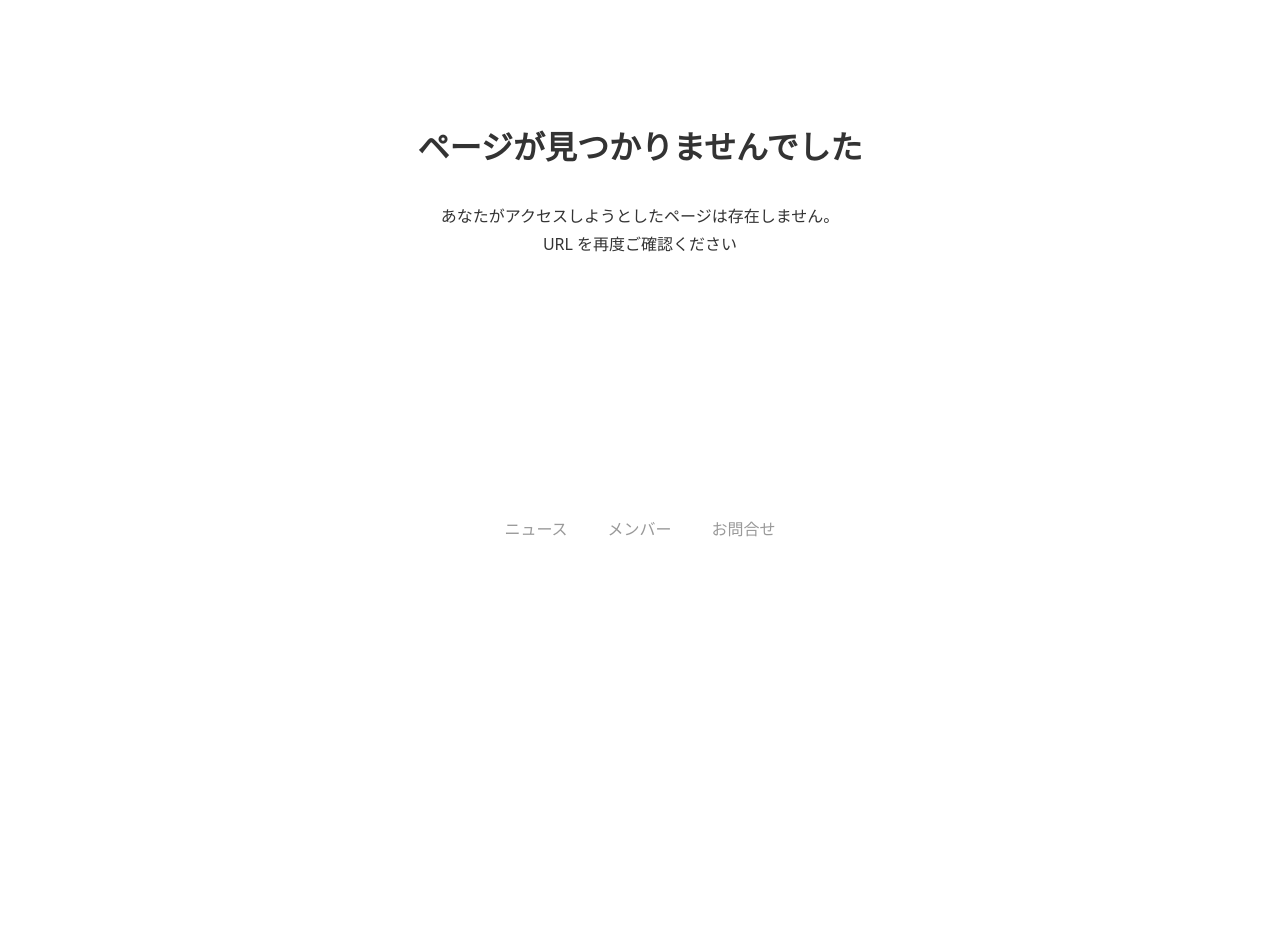
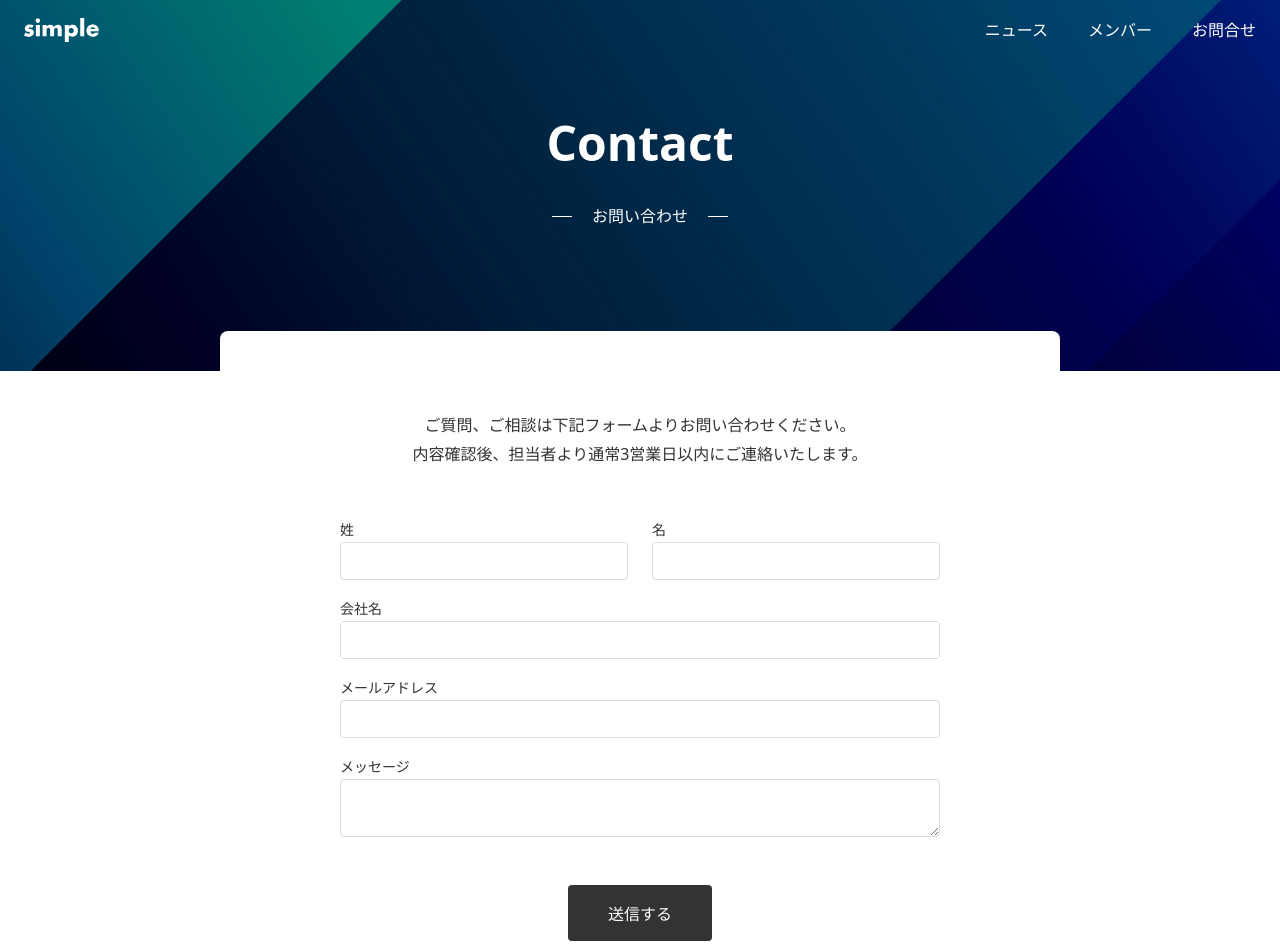
Before and after one commit to BlkYu/my-next-project, a Next.js app: page /contact in a window 1280 px wide. Before the commit this address had no page. Shown: the top 952 px of the page. Before the commit the page ends 800 px from the top, so only its background shows below. Built offline with nearby package versions, Linux system fonts and the light colour scheme.

Commit message:
9-1-4.お問い合わせフォームを作ろう

```diff
--- /dev/null
+++ b/app/_components/ContactForm/index.module.css
@@ -0,0 +1,73 @@
+.form {
+  max-width: 600px;
+  margin: 0 auto;
+}
+
+.item {
+  display: flex;
+  flex-direction: column;
+  flex: 1;
+  padding: 8px 0;
+}
+
+.horizontal {
+  display: flex;
+  justify-content: flex-start;
+  align-items: center;
+  width: 100%;
+  gap: 24px;
+}
+
+.label {
+  font-size: 14px;
+}
+
+.textfield {
+  border: 1px solid var(--color-border);
+  padding: 8px;
+  border-radius: 4px;
+  line-height: 1.5;
+  width: 100%;
+}
+
+.textarea {
+  border: 1px solid var(--color-border);
+  padding: 8px;
+  border-radius: 4px;
+  line-height: 1.5;
+  width: 100%;
+}
+
+.actions {
+  text-align: center;
+  margin-top: 40px;
+}
+
+.button {
+  border: none;
+  background-color: var(--color-button-primary);
+  padding: 16px 40px;
+  font-size: 16px;
+  border-radius: 4px;
+  color: var(--color-text-unpainted);
+  cursor: pointer;
+}
+
+.success {
+  background-color: var(--color-bg-sub);
+  text-align: center;
+  padding: 40px;
+  border-radius: var(--border-radius);
+}
+
+.error {
+  color: var(--color-text-error);
+  font-size: 14px;
+  margin-bottom: 8px;
+}
+
+@media (max-width: 640px) {
+  .success {
+    text-align: left;
+  }
+}
--- /dev/null
+++ b/app/_components/ContactForm/index.tsx
@@ -0,0 +1,44 @@
+import styles from "./index.module.css"
+
+
+export default function ContactForm(){
+    return (
+        <form className={styles.form}>
+            <div className={styles.horizontal}>
+                <div className={styles.item}>
+                    <label className={styles.label} htmlFor="lastname">
+                        姓
+                    </label>
+                    <input className={styles.textfield} type="text" id="lastname" name="lastname"/>
+                </div>
+                <div className={styles.item}>
+                    <label className={styles.label} htmlFor="firstname">
+                        名
+                    </label>
+                    <input className={styles.textfield} type="text" id="firstname" name="firstname"/>
+                </div>
+            </div>
+            <div className={styles.item}>
+                <label className={styles.label} htmlFor="company">
+                    会社名
+                </label>
+                <input className={styles.textfield} type="text" id="company" name="company"/>
+            </div>
+            <div className={styles.item}>
+                <label className={styles.label} htmlFor="email">
+                    メールアドレス
+                </label>
+                <input className={styles.textfield} type="text" id="email" name="email"/>
+            </div>
+            <div className={styles.item}>
+                <label className={styles.label} htmlFor="message">
+                    メッセージ
+                </label>
+                <textarea className={styles.textarea} id="message" name="message"/>
+            </div>
+            <div className={styles.actions}>
+                <input type="submit" value="送信する" className={styles.button}/>
+            </div>
+        </form>
+    )
+}
--- /dev/null
+++ b/app/contact/layout.tsx
@@ -0,0 +1,15 @@
+import Hero from "../_components/Hero";
+import Sheet from "@/app/_components/Sheet"
+
+type Props = {
+    children: React.ReactNode;
+};
+
+export default function RootLayout({children}: Props){
+    return (
+        <>
+            <Hero title="Contact" sub="お問い合わせ"/>
+            <Sheet>{children}</Sheet>
+        </>
+    )
+}
--- /dev/null
+++ b/app/contact/page.module.css
@@ -0,0 +1,10 @@
+.text {
+    text-align: center;
+    margin-bottom: 40px;
+  }
+
+  @media (max-width: 640px) {
+    .text {
+      text-align: left;
+    }
+  }
--- /dev/null
+++ b/app/contact/page.tsx
@@ -0,0 +1,15 @@
+import ContactForm from "../_components/ContactForm"
+import styles from "./page.module.css"
+
+export default function Page(){
+    return (
+        <div className={styles.container}>
+            <p className={styles.text}>
+                ご質問、ご相談は下記フォームよりお問い合わせください。
+                <br/>
+                内容確認後、担当者より通常3営業日以内にご連絡いたします。
+            </p>
+            <ContactForm/>
+        </div>
+    )
+}
```
